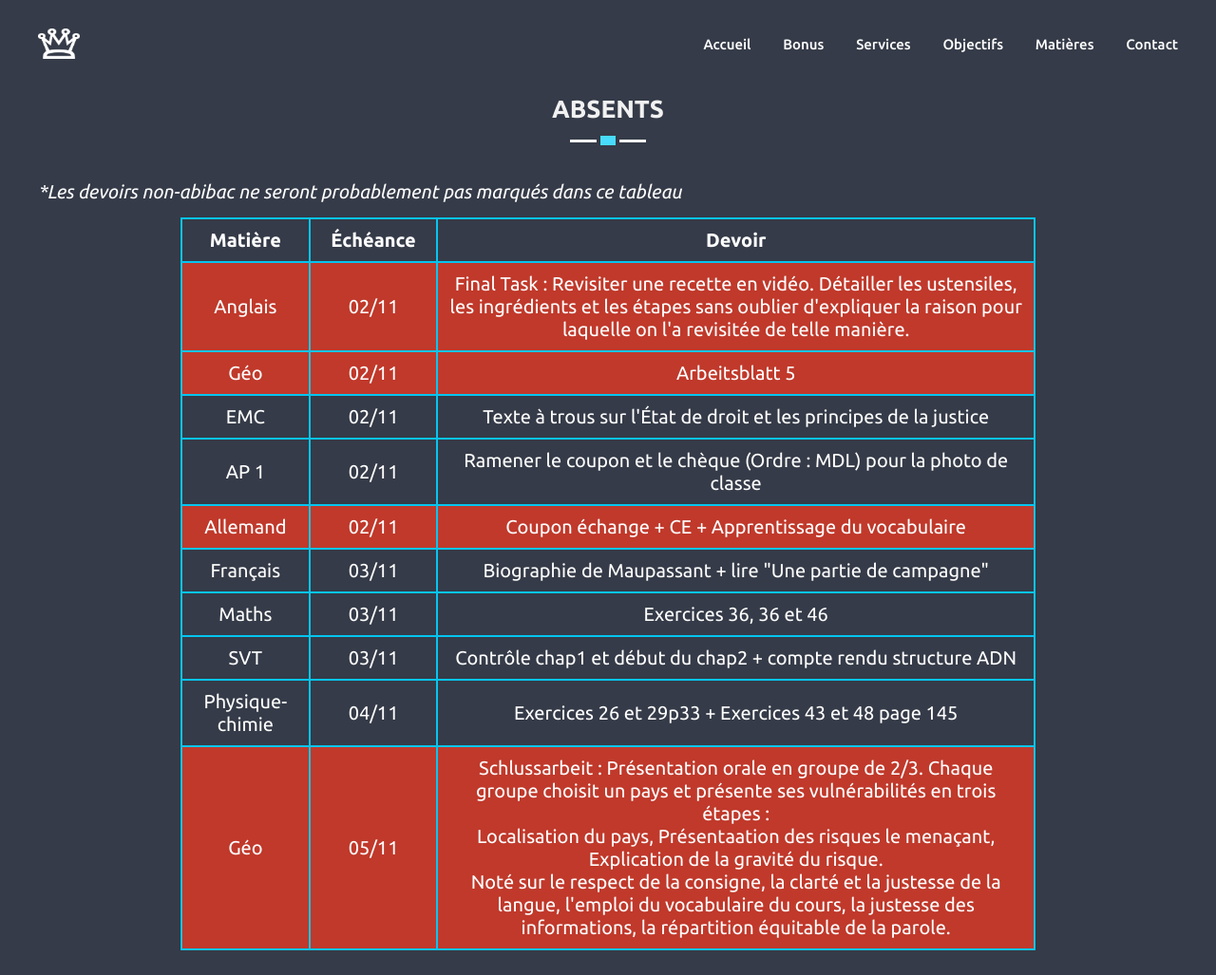
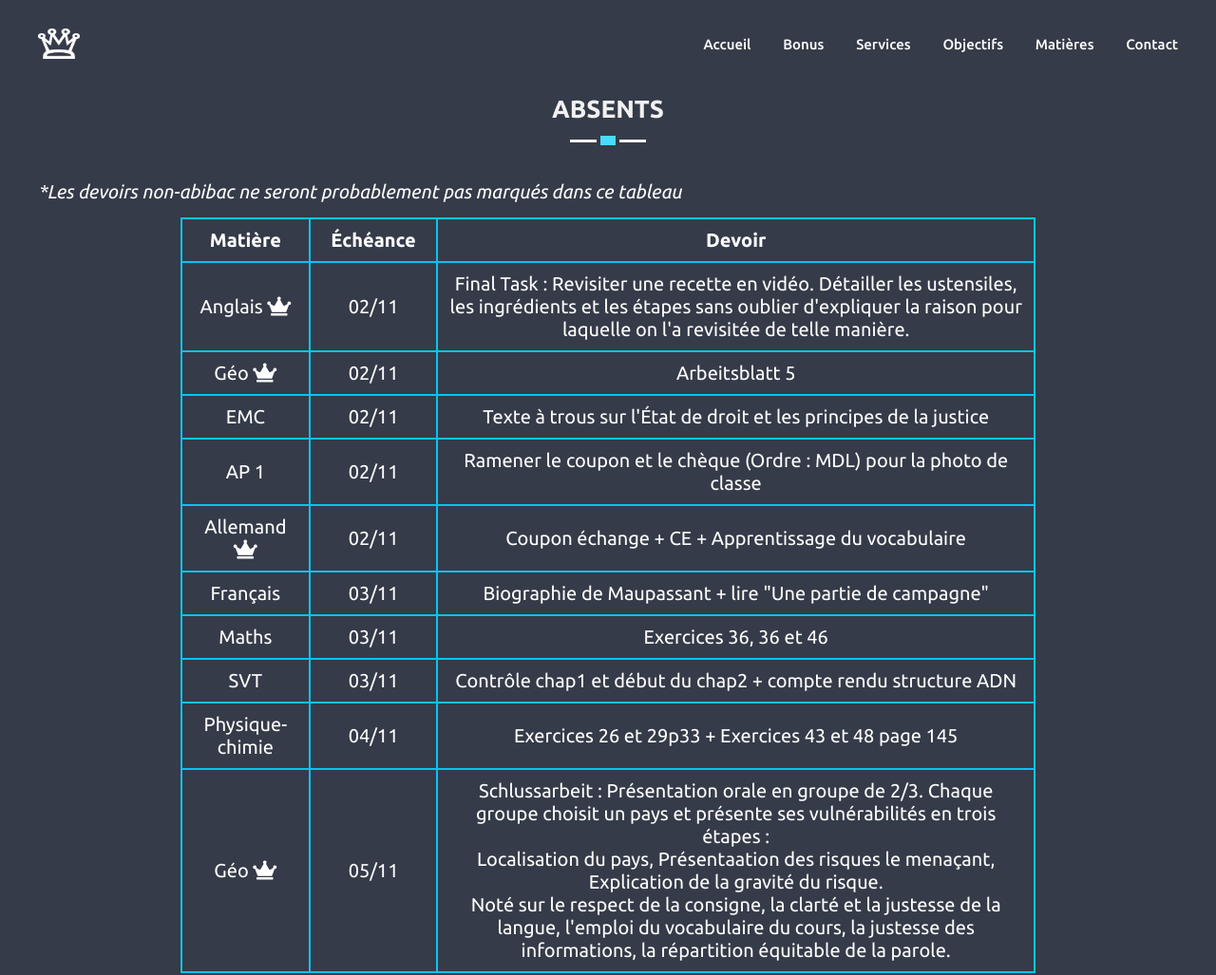
Before and after one commit to fimcs-faure/fimcs, a plain HTML site: page devoirs.html in a window 1280 px wide. Shown: the top 1027 px of the page at 95% size. Drawn offline with nearby package versions, Linux system fonts and the light colour scheme.

Commit message:
Add files via upload

```diff
--- a/css/style.css
+++ b/css/style.css
@@ -336,11 +336,15 @@ tr {
 tr:hover {
   background-color: #05C5F0;
 }
-tr.abi {
-  background-color: #c0392b;
+td.abi {
+  position: relative;
 }
-tr.abi:hover {
-  background: #d35400;
+tr.abi td i {
+  transition: .3s;
+  border: none;
+}
+tr.abi:hover i {
+  color: #f1c40f;
 }
 .center {
   display: flex;
@@ -597,7 +601,7 @@ footer{
   .nameZone, .emailZone{
     max-width: 100%;
   }
-  #absents * {
-    font-size: 20px;
+  #absents table *, #devoirs table * {
+    font-size: 15px;
   }
 }
--- a/devoirs.html
+++ b/devoirs.html
@@ -45,12 +45,16 @@
                 <td style="width: 70%;">Devoir</td>
             </tr>
             <tr class="abi">
-                <td>Anglais</td>
+                <td>Anglais
+                  <i class="fas fa-crown"></i>
+                </td>
                 <td>02/11</td>
                 <td>Final Task : Revisiter une recette en vidéo. Détailler les ustensiles, les ingrédients et les étapes sans oublier d'expliquer la raison pour laquelle on l'a revisitée de telle manière.</td>
             </tr>
             <tr class="abi">
-                <td>Géo</td>
+                <td>Géo
+                  <i class="fas fa-crown"></i>
+                </td>
                 <td>02/11</td>
                 <td>Arbeitsblatt 5</td>
             </tr>
@@ -65,12 +69,14 @@
                 <td>Ramener le coupon et le chèque (Ordre : MDL) pour la photo de classe</td>
             </tr>
             <tr class="abi">
-                <td>Allemand</td>
+                <td>Allemand
+                  <i class="fas fa-crown"></i>
+                </td>
                 <td>02/11</td>
                 <td>Coupon échange + CE + Apprentissage du vocabulaire</td>
             </tr>
             <tr>
-                <td >Français</td>
+                <td>Français</td>
                 <td>03/11</td>
                 <td>Biographie de Maupassant + lire "Une partie de campagne"</td>
             </tr>
@@ -90,7 +96,9 @@
                 <td>Exercices 26 et 29p33 + Exercices 43 et 48 page 145</td>
             </tr>
             <tr class="abi">
-                <td>Géo</td>
+                <td>Géo
+                  <i class="fas fa-crown"></i>
+                </td>
                 <td>05/11</td>
                 <td>Schlussarbeit : Présentation orale en groupe de 2/3. Chaque groupe choisit un pays et présente ses vulnérabilités en trois étapes : <br>Localisation du pays, Présentaation des risques le menaçant, Explication de la gravité du risque.<br>Noté sur le respect de la consigne, la clarté et la justesse de la langue, l'emploi du vocabulaire du cours, la justesse des informations, la répartition équitable de la parole.</td>
             </tr>
```
